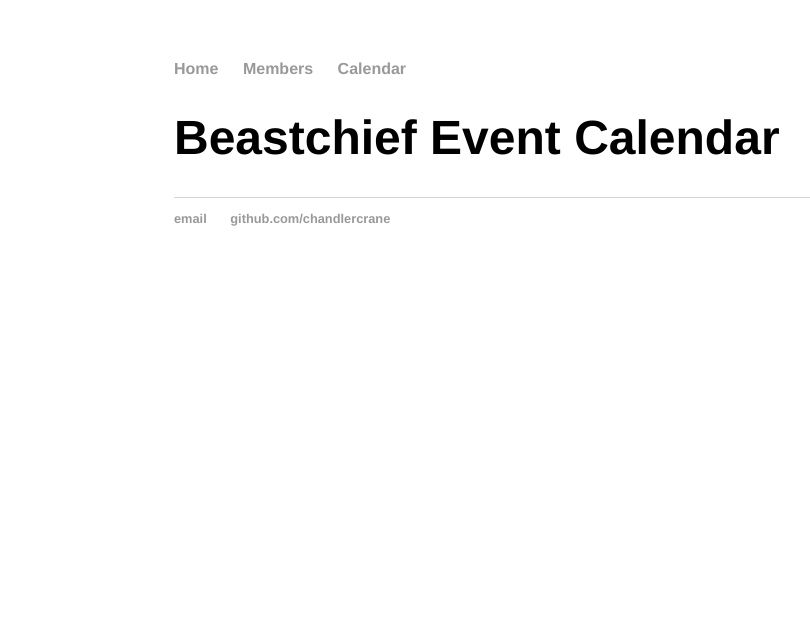
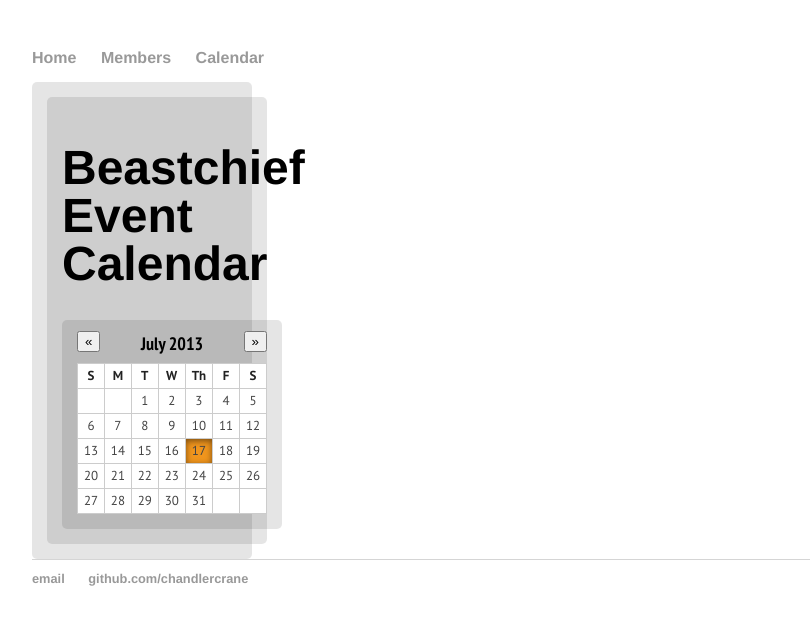
Before and after one commit to chandlercrane/beastchiefs.github.io, a Jekyll site: the page built from calendar/index.html, in a window 1280 px wide. Shown: the top 625 px of the page, without its empty margins (18-828 px from the left). Built offline with Jekyll 4.4.1, drawn with Linux system fonts in a browser that asks for light colours.

Commit message:
Update index.html

```diff
--- a/calendar/index.html
+++ b/calendar/index.html
@@ -4,4 +4,141 @@ title: Calendar
 ---
 <div>
 	<h1>Beastchief Event Calendar</h1>
+	<!doctype html>
+		<html>
+		<head>
+
+		  <meta charset="utf-8">
+
+		  <link href='http://fonts.googleapis.com/css?family=PT+Sans:400,700,400italic,700italic' rel='stylesheet' type='text/css'>
+		  <link href='http://fonts.googleapis.com/css?family=PT+Sans+Narrow:400,700' rel='stylesheet' type='text/css'>
+
+
+		  <style>
+		    body {
+		      line-height: 1;
+		      margin: 50px;
+		    }
+		    div {
+		      background: rgba(0, 0, 0, .1);
+		      border-radius: 5px;
+		      box-sizing: border-box;
+		      padding: 15px;
+		      width: 220px;
+		    }
+		    header {
+		      overflow: clear;
+		      position: relative;
+		    }
+		    h2 {
+		      font-family: 'PT Sans Narrow', sans-serif;
+		      font-size: 18px;
+		      font-weight: 700;
+		      margin: 0 0 10px;
+		      text-align: center;
+		    }
+		    button {
+		      position: absolute;
+		      top: -4px;
+		    }
+		    button:first-child {
+		      left: 0;
+		    }
+		    button:last-child {
+		      right: 0;
+		    }
+		    table {
+		      background: #fff;
+		      border-collapse: collapse;
+		      color: #222;
+		      font-family: 'PT Sans', sans-serif;
+		      font-size: 13px;
+		      width: 100%;
+		    }
+		    td {
+		      border: 1px solid #ccc;
+		      color: #444;
+		      line-height: 22px;
+		      text-align: center;
+		    }
+		    tr:first-child td {
+		      color: #222;
+		      font-weight: 700;
+		    }
+		    .selected {
+		      background: #f0951d;
+		      border: 0;
+		      box-shadow: 0 2px 6px rgba(0, 0, 0, .5) inset;
+		    }
+		  </style>
+
+		</head>
+
+		<body>
+
+		<div>
+		  <header>
+		    <button>«</button>
+		    <h2>July 2013</h2>
+		    <button>»</button>
+		  </header>
+		<table>
+		  <tr>
+		    <td>S</td>
+		    <td>M</td>
+		    <td>T</td>
+		    <td>W</td>
+		    <td>Th</td>
+		    <td>F</td>
+		    <td>S</td>
+		  </tr>
+		  <tr>
+		    <td></td>
+		    <td></td>
+		    <td>1</td>
+		    <td>2</td>
+		    <td>3</td>
+		    <td>4</td>
+		    <td>5</td>
+		  </tr>
+		  <tr>
+		    <td>6</td>
+		    <td>7</td>
+		    <td>8</td>
+		    <td>9</td>
+		    <td>10</td>
+		    <td>11</td>
+		    <td>12</td>
+		  </tr>
+		  <tr>
+		    <td>13</td>
+		    <td>14</td>
+		    <td>15</td>
+		    <td>16</td>
+		    <td class="selected">17</td>
+		    <td>18</td>
+		    <td>19</td>
+		  </tr>
+		  <tr>
+		    <td>20</td>
+		    <td>21</td>
+		    <td>22</td>
+		    <td>23</td>
+		    <td>24</td>
+		    <td>25</td>
+		    <td>26</td>
+		  </tr>
+		  <tr>
+		    <td>27</td>
+		    <td>28</td>
+		    <td>29</td>
+		    <td>30</td>
+		    <td>31</td>
+		    <td></td>
+		    <td></td>
+		  </tr>
+		</table>
+		</div>
+		</body>
+		</html>
 </div>
```
